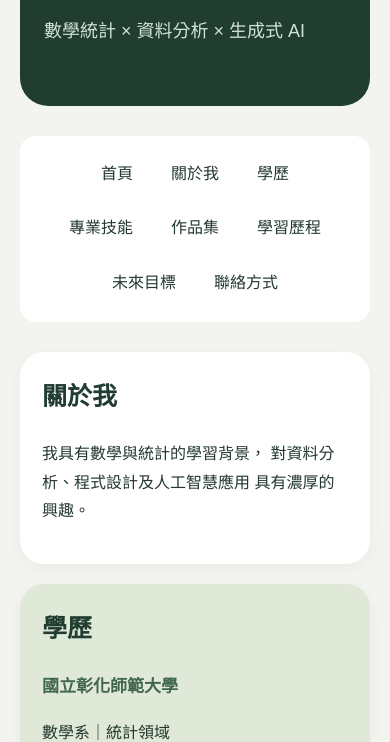
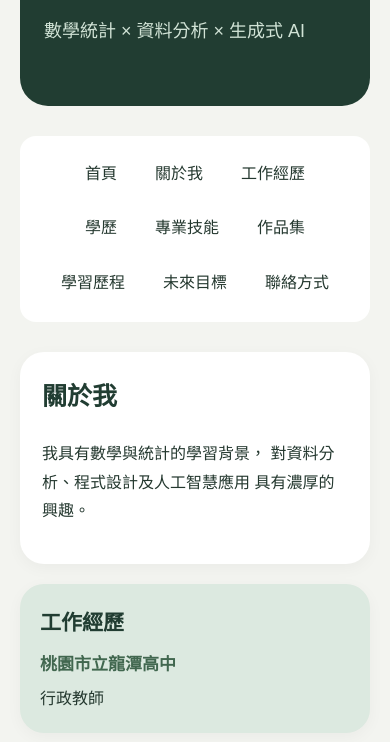
Before and after one commit to samuelshyu/my-portfolio, a plain HTML site: page index.html in a window 390 px wide. Shown: the part 112-854 px from the top of the page. Drawn offline with Linux system fonts and the light colour scheme.

Commit message:
feat(profile): add work experience and goals

```diff
--- a/index.html
+++ b/index.html
@@ -152,8 +152,28 @@
            06. 各區塊的大小與配色
         ======================================== */
 
-        #about {
-            grid-column: span 2;
+        #about,
+        #experience {
+            grid-column: span 1;
+        }
+
+        #experience {
+            align-self: start;
+            padding: 20px;
+            background-color: #dce9e0;
+        }
+
+        #experience h2 {
+            font-size: 21px;
+            margin-bottom: 8px;
+        }
+
+        #experience h3 {
+            margin: 0;
+        }
+
+        #experience p {
+            margin: 4px 0 0;
         }
 
         #education {
@@ -235,7 +255,7 @@
                 grid-template-columns: 1fr;
             }
 
-            #about, #portfolio {
+            #about, #experience, #portfolio {
                 grid-column: span 1;
             }
 
@@ -290,6 +310,10 @@
 
         body.dark-mode #education {
             background-color: #344534;
+        }
+
+        body.dark-mode #experience {
+            background-color: #2d433b;
         }
 
         body.dark-mode #skills {
@@ -438,6 +462,8 @@
 
         <a href="#about">關於我</a>
 
+        <a href="#experience">工作經歷</a>
+
         <a href="#education">學歷</a>
 
         <a href="#skills">專業技能</a>
@@ -470,6 +496,19 @@
                 對資料分析、程式設計及人工智慧應用
                 具有濃厚的興趣。
             </p>
+
+        </section>
+
+
+        <!-- 工作經歷 -->
+
+        <section id="experience">
+
+            <h2>工作經歷</h2>
+
+            <h3>桃園市立龍潭高中</h3>
+
+            <p>行政教師</p>
 
         </section>
 
@@ -605,9 +644,13 @@
             <h2>未來目標</h2>
 
             <p>
-                結合數學、統計、資料分析與人工智慧，
-                培養跨領域的專業能力，
-                並將所學應用於實際工作。
+                明年預計報考 iPAS AI 應用規劃師初級與中級，
+                持續強化人工智慧應用能力。
+            </p>
+
+            <p>
+                目前於 nSchool 學習資料分析、資料收集與資料庫，
+                並持續製作作品專案，累積實務經驗。
             </p>
 
         </section>
```
